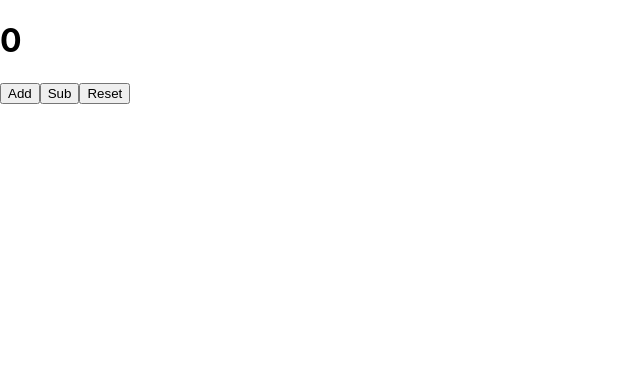
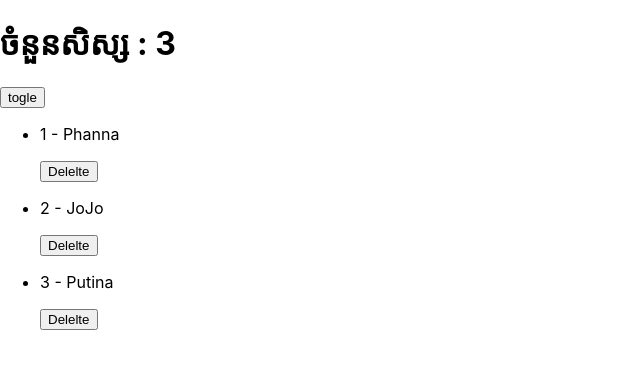
Before and after one commit to BoyPhanna/React_Basice, a React (Create React App) app: page / in a window 1280 px wide. Shown: the top 368 px of the page, without its empty margins (0-640 px from the left). Built offline with nearby package versions, Linux system fonts and the light colour scheme.

Commit message:
show state

```diff
--- a/src/App.js
+++ b/src/App.js
@@ -1,12 +1,27 @@
 import { useState } from "react";
 function App() {
-const [count,setCount]=useState(0);
+// បង្កើត
+const [student,setStudent]=useState([
+{id:1,name:"Phanna"},
+{id:2,name:"JoJo"},
+{id:3,name:"Putina"},
+])
+const [show,setShow]=useState(true);
+function deleteStudent(id){
+  setStudent(student.filter(item=>item.id !==id))
+}
 return (
     <>
-    <h1>{count}</h1>
-    <button onClick={()=>setCount(count+1)}> Add</button>
-    <button onClick={()=>setCount(count-1)}> Sub</button>
-    <button onClick={()=>setCount(0)}> Reset</button>
+      <h1>ចំនួនសិស្ស : {student.length}</h1>
+      <button onClick={()=>setShow(!show)}>togle</button>
+      <ul>
+        {show && student.map((item)=>(
+          <li key={item.id}>
+            <p>{item.id} - {item.name}</p>
+            <button onClick={()=>deleteStudent(item.id)}>Delelte</button>
+          </li>
+        ))}
+      </ul>
     </>
   );
 }
```
